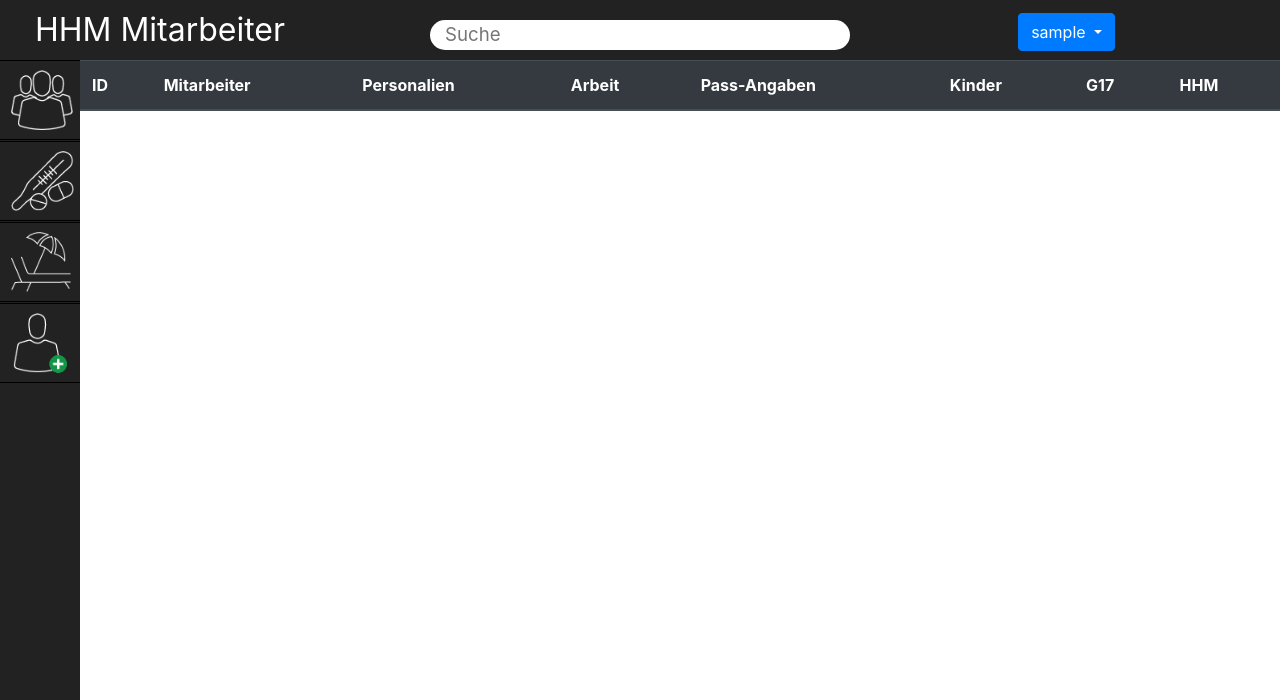
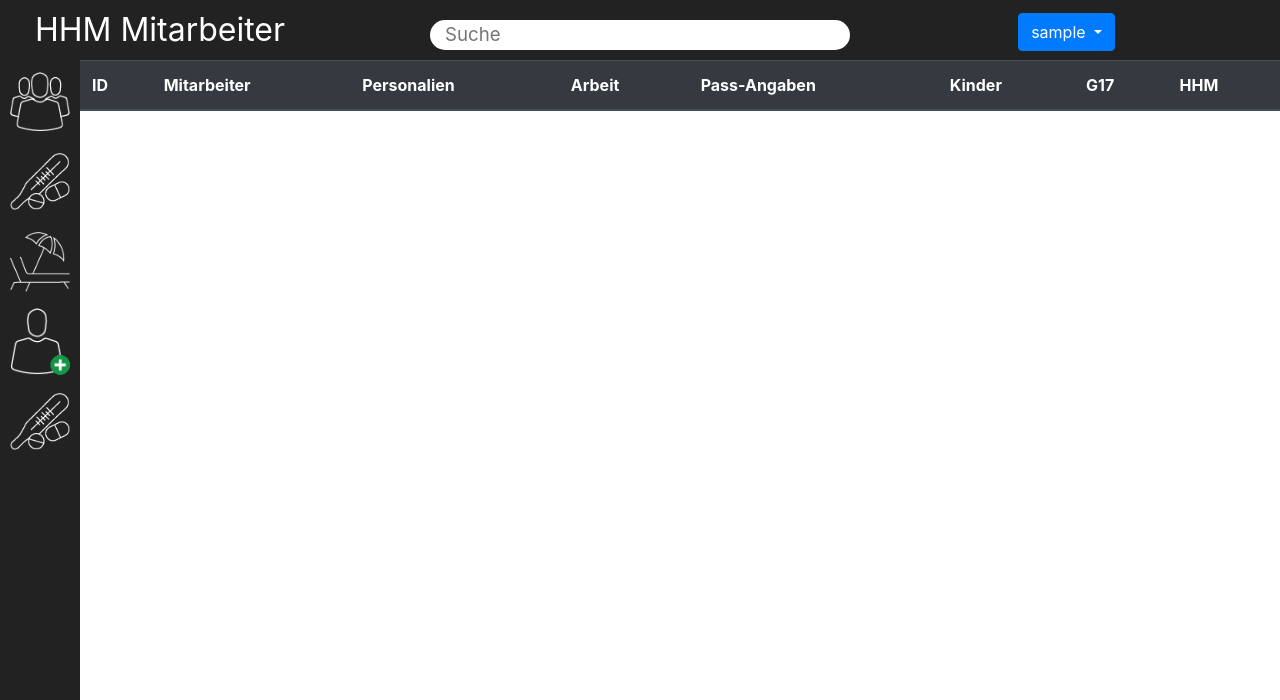
Before and after one commit to RomanLavrov/HHM-HR, a PHP site: page / in a window 1280 px wide. Shown: the top 700 px of the page. Run offline with PHP 8.4, Linux system fonts and the light colour scheme; the visitor is signed in with stand-in values (Sample User, id 1); data that the repository does not hold is empty; some libraries are stand-ins or nearby versions.

Commit message:
Navigation buttons updated

```diff
--- a/HR/application/controllers/controller_sick.php
+++ b/HR/application/controllers/controller_sick.php
@@ -4,8 +4,6 @@ session_start();
 
 class Calendar
 {
-    //public $WeekDay = array("MO", "DI", "MI", "DO", "FR", "SA", "SO");
-    //public $Month = array("Januar", "Februar", "März", "April", "Mai", "Juni", "Juli", "August", "September", "Oktober", "November", "Dezember");
     public $Year  = array();
     public $Month = array();
 }
--- a/HR/application/views/template_view.php
+++ b/HR/application/views/template_view.php
@@ -37,30 +37,40 @@
       <div class="row" style="width: 100%">
             <div>
                   <div id="nav-panel">
-                        <button class="btn-nav">
-                              <a class="reference-text" href="/HR/main">
+                        <div class="btn-nav-panel">
+                              <a class="btn-nav-image" href="/HR/main">
                                     <img src="/HR/images/all_employee.png" alt="">
-                                    <div>All workers</div>
                               </a>
-                        </button>
-                        <button class="btn-nav">
-                              <a class="reference-text" href="/HR/sicklist">
+                              <div class="btn-nav-text">Alle Mitarbeiter</div>
+
+                        </div>
+                        <div class="btn-nav-panel">
+                              <a class="btn-nav-image" href="/HR/sicklist">
                                     <img src="/HR/images/SickList.png" alt="">
-                                    <div>Sick List</div>
                               </a>
-                        </button>
-                        <button class="btn-nav">
-                              <a class="reference-text" href="/HR/vacations">
+                              <div class="btn-nav-text">Krankenstand</div>
+
+                        </div>
+                        <div class="btn-nav-panel">
+                              <a class="btn-nav-image" href="/HR/vacations">
                                     <img src="/HR/images/Vacations.png" alt="">
-                                    <div>Ferien</div>
                               </a>
-                        </button>
-                        <button class="btn-nav">
-                              <a class="reference-text" href="/HR/create">
-                                    <img src="/HR/images/add_employee.png" alt="">
-                                    <div>Add Worker</div>
+                              <div class="btn-nav-text">Ferien</div>
+
+                        </div>
+                        <div class="btn-nav-panel">
+                              <a class="btn-nav-image" href="/HR/create">
+                                    <img src="/HR/images/add_employee.png" alt=""/>
                               </a>
-                        </button>
+                              <div class="btn-nav-text">Add Worker</div>
+
+                        </div>
+                        <div class="btn-nav-panel">
+                              <div class="btn-nav-image">
+                                    <img src="/HR/images/SickList.png" alt="">
+                              </div>
+                              <div class="btn-nav-text">Test</div>
+                        </div>
                   </div>
             </div>
             <div id="content">
--- a/HR/css/style.css
+++ b/HR/css/style.css
@@ -1,5 +1,34 @@
 html {
     font-family: Helvetica, sans-serif;
+}
+
+.btn-nav-panel{
+    background: #222;
+    width: 80px;
+    height: 80px;
+    color: transparent;
+    transition: 0.5s;
+    text-align: center;
+    line-height: 80px;
+}
+
+.btn-nav-image {
+    background: #222;
+    width: 80px;
+    display: inline-block;
+    position: fixed;
+    transition: 0.5s;
+    left: 0px;
+}
+
+.btn-nav-image img{
+    width:60px;
+}
+.btn-nav-panel:hover {
+    color:white;
+    width: 240px;
+    padding-left: 80px;
+    background-color: #333;
 }
 
 .table-striped td {
@@ -10,8 +39,7 @@ html {
     background: #aaa;
 }
 
-.auth_form,
-.register-form {
+.auth_form, .register-form {
     position: absolute;
     top: 0;
     right: 0;
@@ -68,7 +96,7 @@ html {
 }
 
 #title:hover {
-    color:red;
+    color: red;
     /*color: rgb(117, 117, 255);
      text-shadow:
     0 0 30px rgba(137, 198, 255, 0.42),
@@ -87,57 +115,6 @@ html {
     margin-left: 80px;
 }
 
-.btn-nav {
-    background: #222;
-    /*background-image: linear-gradient(#222, #333,#333,#333,#333,#333,#333, #222);
-   */
-    font-size: 0pt;
-    color: white;
-    width: 100%;
-    height: 80px;
-    border: none;
-    border-top: 1px solid black;
-    border-bottom: 1px solid black;
-    transition: 0.5s;
-    z-index: 100;
-    margin: 0px;
-    color: #222;
-}
-
-.btn-nav div {
-    display: inline-block;
-}
-
-.btn-nav img {
-    height: 70px;
-    display: inline-block;
-    transition: 5s;
-    padding: 5px;
-}
-
-.btn-nav:focus {
-    background: #333;
-    /*background-image: linear-gradient(#222, #333,#333,#333,#333,#333,#333, #222);
-   */
-    border: none;
-    outline: 0;
-}
-
-.btn-nav:hover {
-    width: 200px;
-    color: white;
-    display: inline-block;
-    font-size: 12pt;
-}
-
-.btn-nav:hover img {
-    display: inline-block;
-}
-
-.btn-nav:hover div {
-    display: inline-block;
-}
-
 .button-add {
     height: 60px;
     width: 60px;
@@ -150,8 +127,7 @@ html {
     background-position: 50%;
 }
 
-.button-add:focus,
-.btn-del-vacation:focus {
+.button-add:focus, .btn-del-vacation:focus {
     outline: 0;
 }
 
@@ -205,49 +181,44 @@ html {
     width: 8%
 }
 
-.deleteButton,
-.editButton,
-.vacationButton,
-.sickButton {
+.deleteButton, .editButton, .vacationButton, .sickButton {
     background: rgb(218, 57, 49);
     background-image: url("/HR/images/delete_employee.png");
     background-repeat: no-repeat;
     background-position: center;
     background-size: 80%;
-    border-radius:5px;
+    border-radius: 5px;
     width: 50px;
     height: 50px;
     color: transparent;
     border: 1px solid rgb(218, 57, 49);
     box-shadow: 0 4px 8px 0 rgba(0, 0, 0, 0.2), 0 6px 20px 0 rgba(0, 0, 0, 0.19);
     margin-top: 10px;
-    display:inline-block;
-    margin-right:10px;
+    display: inline-block;
+    margin-right: 10px;
     transition: 0.2s;
-    float:left;
+    float: left;
 }
 
-.deleteButton:hover,
-.editButton:hover,
-.vacationButton:hover,
-.sickButton:hover{
+.deleteButton:hover, .editButton:hover, .vacationButton:hover, .sickButton:hover {
     box-shadow: 0 10px 10px 0 rgba(0, 0, 0, 0.2), 0 8px 24px 0 rgba(0, 0, 0, 0.19);
 }
 
-.searchbar{
+.searchbar {
     width: 420px;
-    background:white;
+    background: white;
     font-size: 14pt;
-    height:30px;
+    height: 30px;
     line-height: 60px;
     border-radius: 15px;
-    border:none;
-    padding-left:15px;
+    border: none;
+    padding-left: 15px;
 }
 
-.searchbar:focus{
-    outline:none;
+.searchbar:focus {
+    outline: none;
 }
+
 .editButton {
     background: rgb(243, 146, 75);
     border: 1px solid rgb(243, 146, 75);
@@ -256,7 +227,8 @@ html {
     background-position: center;
     background-size: 80%;
 }
-.vacationButton{
+
+.vacationButton {
     background-image: url("/HR/images/vacation_small.png");
     background-position: center;
     background-color: dodgerblue;
@@ -264,12 +236,13 @@ html {
     border: 1px solid dodgerblue;
 }
 
-.sickButton{
+.sickButton {
     background-image: url("/HR/images/sick_small.png");
     background-position: center;
     background-size: 32px;
     background-color: red;
 }
+
 .buttonImage {
     display: block;
     width: 40px;
@@ -287,7 +260,7 @@ html {
     /*box-shadow: 0 4px 8px 0 rgba(0, 0, 0, 0.2), 0 6px 20px 0 rgba(0, 0, 0, 0.19);
    */
     display: inline-block;
-    padding-left:0
+    padding-left: 0
 }
 
 .employee-main {
@@ -296,14 +269,12 @@ html {
     margin-right: 20px;
 }
 
-
-
 .employee-name {
     padding-left: 0;
     vertical-align: middle;
     width: 240px;
     height: 50px;
-    padding:5px;
+    padding: 5px;
     text-align: left;
     background: lightblue;
     display: inline-block;
@@ -318,7 +289,6 @@ html {
     background: rgb(195, 219, 228);
     box-shadow: 0 8px 16px 0 rgba(0, 0, 0, 0.35), 0 12px 40px 0 rgba(0, 0, 0, 0.19);
 }
-
 
 .employee-controls {
     width: auto;
@@ -338,8 +308,7 @@ html {
     display: none;
 }
 
-.input-label-select,
-.input-label-upload {
+.input-label-select, .input-label-upload {
     background: transparent;
     color: white;
     width: 100px;
@@ -353,8 +322,7 @@ html {
     display: table-cell;
 }
 
-.input-label-select:hover,
-.input-label-upload:hover {
+.input-label-select:hover, .input-label-upload:hover {
     background: dodgerblue;
 }
 
@@ -521,14 +489,14 @@ html {
     display: inline-block;
 }
 
-.bio-value-duration{
+.bio-value-duration {
     width: 80%;
     margin: 0 auto;
     height: 40px;
     margin-top: 5px;
     line-height: 40px;
     font-size: 20px;
-    color:rgb(50, 50, 50);
+    color: rgb(50, 50, 50);
     text-align: center;
     font-weight: 400;
     font-style: italic;
@@ -539,11 +507,13 @@ html {
     border-color: white;
     /* background: white; */
 }
-.bio-value-duration:hover{
+
+.bio-value-duration:hover {
     cursor: pointer;
 }
 
 /* bootstrap styles override */
+
 .bio-value-datepicker input.form-control {
     border: 0;
     box-shadow: none;
@@ -568,8 +538,7 @@ html {
     height: 875px;
 }
 
-.create-personal,
-.create-personal-short {
+.create-personal, .create-personal-short {
     width: 100%;
     min-width: 360px;
     height: auto;
@@ -590,10 +559,9 @@ html {
     margin: 10px 10px 5px 5px;
 }
 
-#vacations-scroll > .create-personal-vacation:first-child {
-    margin-top:0px;
+#vacations-scroll>.create-personal-vacation:first-child {
+    margin-top: 0px;
 }
-
 
 .create-personal-short {
     height: auto;
@@ -612,13 +580,11 @@ html {
     text-align: center;
 }
 
-.vacationMonth,
-.vacationMonth-work,
-.vacationMonth-rest,
-.vacationMonthTotal {
-    color:white;
+.vacationMonth, .vacationMonth-work, .vacationMonth-rest, .vacationMonthTotal {
+    color: white;
     width: 5%;
-    min-width: 60px;;
+    min-width: 60px;
+    ;
     text-align: center;
     display: table-cell;
     line-height: 50px;
@@ -649,9 +615,9 @@ html {
 }
 
 .calendar-year {
-display: block;
-margin: 0 auto 20px auto;
-max-width: 1100px;
+    display: block;
+    margin: 0 auto 20px auto;
+    max-width: 1100px;
 }
 
 .calendar-month {
@@ -674,11 +640,7 @@ max-width: 1100px;
     margin-top: 0px;
 }
 
-.calendar-day,
-.calendar-day-header,
-.calendar-day-weekend,
-.calendar-day-vacation,
-.calendar-day-sick {
+.calendar-day, .calendar-day-header, .calendar-day-weekend, .calendar-day-vacation, .calendar-day-sick {
     display: inline-block;
     width: 11%;
     height: 20px;
@@ -746,16 +708,15 @@ max-width: 1100px;
     background: white;
 }
 
-.calendar-day-vacation,
-.calendar-day-sick {
+.calendar-day-vacation, .calendar-day-sick {
     background: #219b21;
     line-height: 18px;
     border: 1px solid lightgreen
 }
 
-.calendar-day-sick{
+.calendar-day-sick {
     background: rgb(172, 61, 187);
-    border:1px solid rgb(190, 62, 163);
+    border: 1px solid rgb(190, 62, 163);
 }
 
 .reference-text {
@@ -836,8 +797,7 @@ max-width: 1100px;
     height: 150px;
 }
 
-.vacation-number,
-.vacation-bucket {
+.vacation-number, .vacation-bucket {
     width: 60px;
     height: 150px;
     background: dodgerblue;
@@ -860,11 +820,11 @@ max-width: 1100px;
     background-color: rgb(240, 60, 60);
 }
 
-#vacations-scroll{
+#vacations-scroll {
     overflow: auto;
     padding: .5rem;
     height: 21rem;
-    min-height:18vh;
+    min-height: 18vh;
     -webkit-overflow-scrolling: touch;
     -ms-overflow-style: none;
     background: #ccc;
@@ -872,7 +832,7 @@ max-width: 1100px;
     margin-bottom: 1em;
 }
 
-#vacations-scroll::-webkit-scrollbar{
+#vacations-scroll::-webkit-scrollbar {
     display: none;
 }
 
@@ -906,11 +866,13 @@ max-width: 1100px;
 }
 
 /* bootstrap datepicker custom */
+
 /* .datepicker table tr td.active.active{
     background: dodgerblue;
     color:white;
 } */
-.empty-body{
+
+.empty-body {
     background-color: #ccc;
 }
 
@@ -918,11 +880,9 @@ max-width: 1100px;
     0% {
         background-position: 0% 50%
     }
-
     50% {
         background-position: 100% 50%
     }
-
     100% {
         background-position: 0% 50%
     }
@@ -932,11 +892,9 @@ max-width: 1100px;
     0% {
         background-position: 0% 50%
     }
-
     50% {
         background-position: 100% 50%
     }
-
     100% {
         background-position: 0% 50%
     }
@@ -946,11 +904,9 @@ max-width: 1100px;
     0% {
         background-position: 0% 50%
     }
-
     50% {
         background-position: 100% 50%
     }
-
     100% {
         background-position: 0% 50%
     }
```
Also changed, not shown: HR/js/calendar.js (+23 -0 lines).
